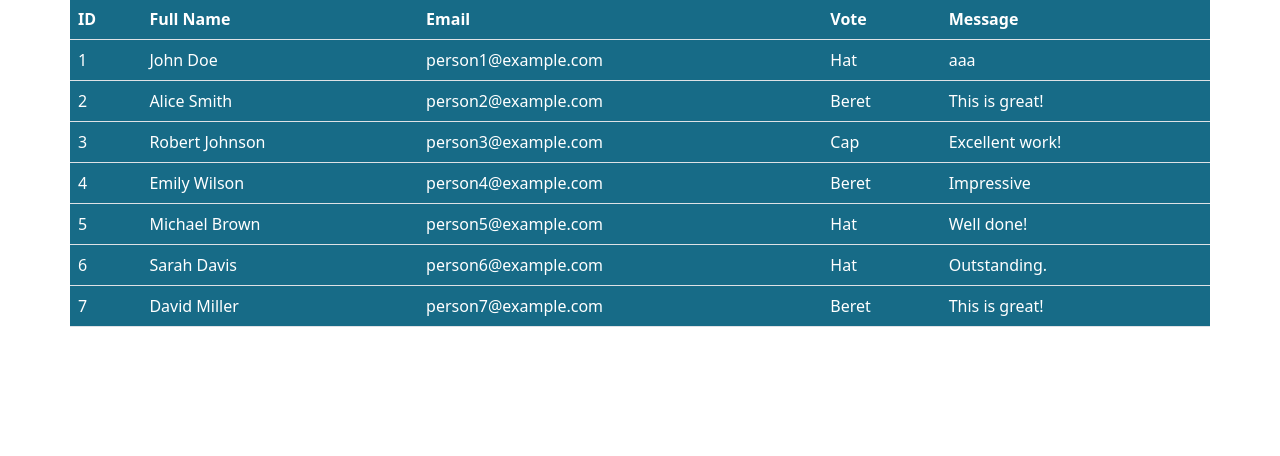
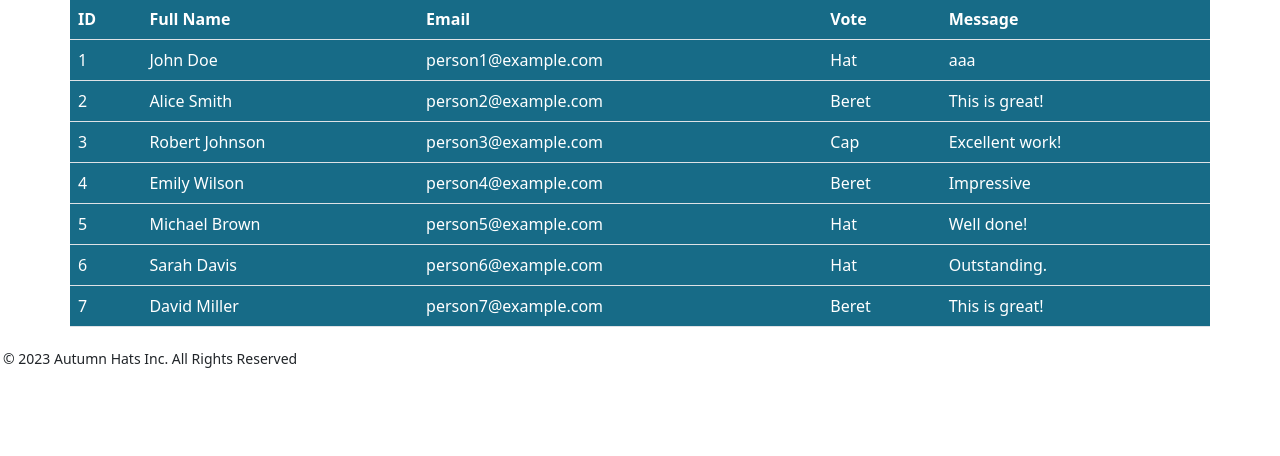
Before and after one commit to MegumiKabasawa/PHP_assignment1, a PHP site: page /view.php in a window 1280 px wide. Shown: the part 173-629 px from the top of the page. Run offline with PHP 8.4, Linux system fonts and the light colour scheme; data comes from the database, SQL or seed files in the repository; some web fonts are replaced.

Commit message:
Add files via upload
After final check

```diff
--- a/Assignment1_Megumi Kabasawa/view.php
+++ b/Assignment1_Megumi Kabasawa/view.php
@@ -53,6 +53,8 @@ $res = $database->read();
 					<th>Vote</th>
 					<th>Message</th>
 				</tr>
+
+				<!-- php -->
 				<?php
 				while($r = mysqli_fetch_assoc($res)){
 					?>
@@ -69,5 +71,10 @@ $res = $database->read();
 					</table>
 				</div>
 			</div>
+
+			<!-- footer section -->
+			<footer>
+				<small>&copy; 2023 Autumn Hats Inc. All Rights Reserved</small>
+			</footer>
 		</body>
 		</html>
```
